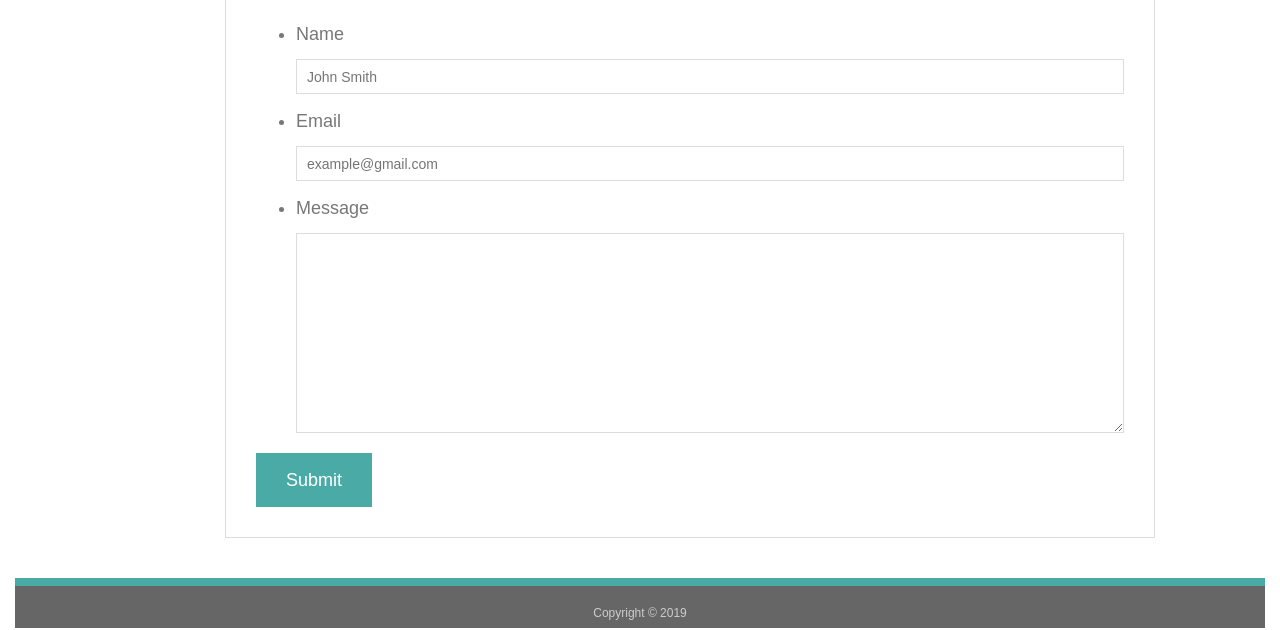
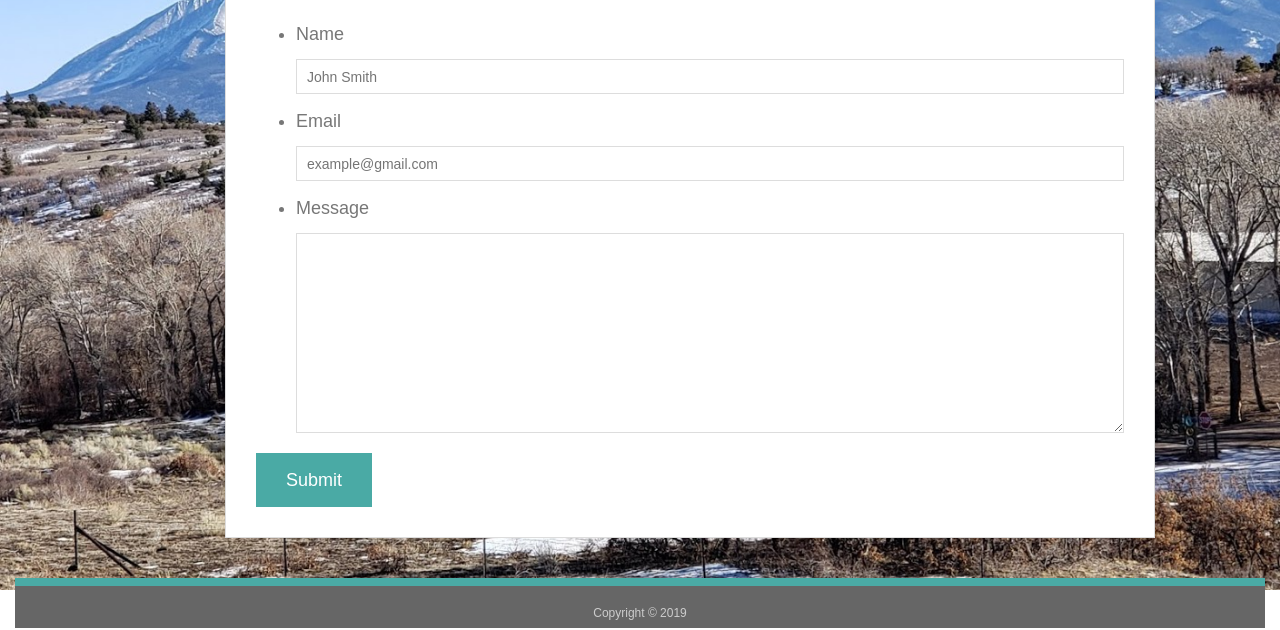
Before and after one commit to sstott09/Bootstrap_Portfolio, a plain HTML site: page contact.html in a window 1280 px wide. Shown: the part 256-886 px from the top of the page. Drawn offline with nearby package versions, Linux system fonts and the light colour scheme.

Commit message:
Bootstra_Portfolio_Homework

```diff
--- a/assets/css/style.css
+++ b/assets/css/style.css
@@ -3,17 +3,13 @@ body {
   font-size: 18px;
   line-height: 34px;
   color: #777777;
-  background: url("./assets/imagesThe Sisters Background.jpg") no-repeat center center fixed;
-  -webkit-background-size: cover;
-  -moz-background-size: cover;
-  -o-background-size: cover;
-  background-size: cover;
-  padding-top: 20p;
+  background: url("../images/The Sisters Background.jpg") no-repeat center center/100%;
 }
 
 * {
   box-sizing: border-box;
 }
+
 
 /* general */
 
```
Also changed, not shown: contact.html (+2 -0 lines), assets/images/concrete_seamless.png (added).
